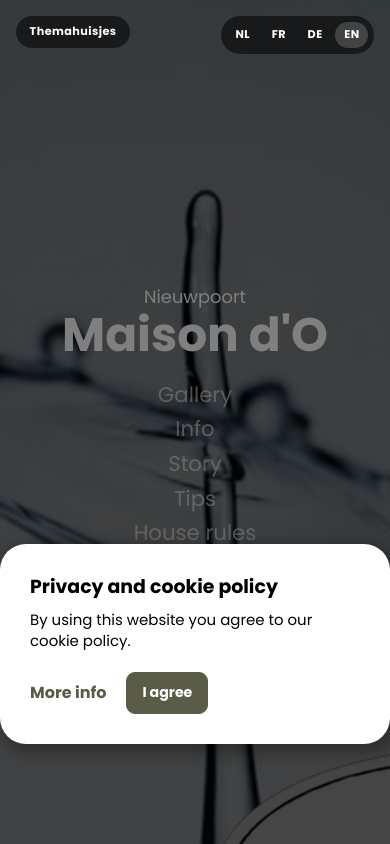
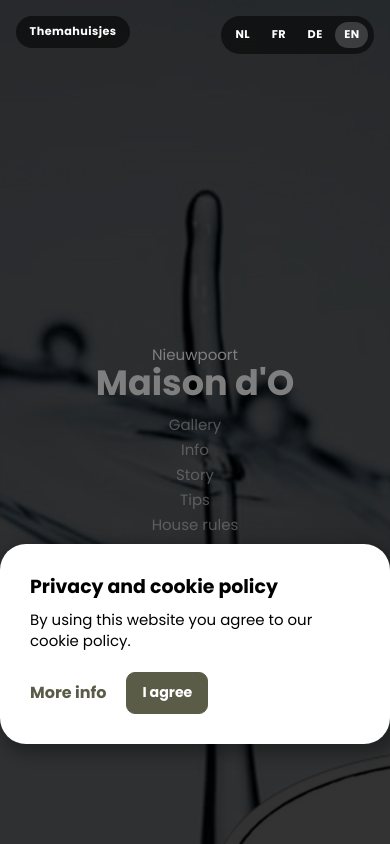
Before and after one commit to K1NGAARON/themahuisjes, a Next.js app: page /en/huisjes/maison-d-o in a window 390 px wide. Shown: the top 844 px of the page. Built offline with nearby package versions, Linux system fonts and the light colour scheme.

Commit message:
mobile fixes

```diff
--- a/src/styles/huisjes.css
+++ b/src/styles/huisjes.css
@@ -101,6 +101,7 @@ html {
 
 .container .content .item.align-center {
     align-items: center;
+    gap: 30px;
 }
 
 .container .navbar {
@@ -126,46 +127,53 @@ html {
 }
 
 .container .content .info-wrapper {
-    display: grid;
-    grid-template-columns: var(--info-icon-size) 1fr minmax(var(--info-status-size), max-content);
-    column-gap: 16px;
-    row-gap: 50px;
+    display: flex;
+    flex-direction: column;
+    gap: 50px;
     width: 60%;
-    align-items: center;
     --info-icon-size: 40px;
     --info-status-size: 30px;
 }
 
 .container .content .info-wrapper > .item {
-    display: contents;
+    display: flex;
+    flex-direction: row;
+    align-items: flex-start;
+    gap: 12px;
+    width: 100%;
+    min-width: 0;
 }
 
 .container .content .info-wrapper > .item > .icon {
-    grid-column: 1;
-    justify-self: start;
+    flex: 0 0 var(--info-icon-size);
 }
 
-.container .content .info-wrapper > .item > .info-value,
+.container .content .info-wrapper > .item > .info-value {
+    flex: 1 1 auto;
+    margin-left: auto;
+    min-width: 0;
+    text-align: right;
+}
+
 .container .content .info-wrapper > .item > .checkbox:not(.item-col) {
-    grid-column: 3;
-    justify-self: center;
+    flex: 0 0 auto;
+    margin-left: auto;
 }
 
 .container .content .info-wrapper > .item > .item-col {
-    grid-column: 2;
+    flex: 1 1 auto;
+    min-width: 0;
     display: flex;
     flex-direction: column;
     gap: 0.5em;
-    align-self: start;
 }
 
 .container .content .info-wrapper > .item > .checkbox.item-col {
-    grid-column: 3;
+    flex: 0 0 auto;
     display: flex;
     flex-direction: column;
-    align-items: center;
+    align-items: flex-end;
     gap: 0.5em;
-    align-self: start;
 }
 
 .container .content .info-wrapper > .item > .item-col p,
@@ -195,12 +203,11 @@ html {
     font-size: var(--text-info-value);
     color: var(--green);
     margin: 0;
-    text-align: center;
-    line-height: 1;
+    text-align: right;
+    line-height: 1.2;
     min-height: var(--info-status-size);
-    display: flex;
-    align-items: center;
-    justify-content: center;
+    white-space: normal;
+    overflow-wrap: anywhere;
 }
 
 .container .content .info-wrapper .item .true {
@@ -337,40 +344,116 @@ html {
 
     .container .content {
         flex-direction: column;
-        min-height: 100vh;
-        padding: 64px 24px;
+        min-height: 100svh;
+        height: auto;
+        overflow: visible;
+        box-sizing: border-box;
+        padding: 80px 20px 24px;
         align-items: stretch;
         text-align: left;
-        gap: 24px;
-        background-image: linear-gradient(
-                rgba(0, 0, 0, 0.6),
-                rgba(0, 0, 0, 0.6)
-            ),
-            var(--huisje-banner);
+        gap: 16px;
+        background: transparent;
+        isolation: isolate;
+    }
+
+    .container .content.height-fit-content {
+        min-height: 100svh;
+        height: auto;
+    }
+
+    .container .content.pd-0 {
+        min-height: 100svh;
+        height: auto;
+        padding: 0;
+        display: flex;
+        flex-direction: column;
+        justify-content: center;
+    }
+
+    .container .content.pd-0 .gallery-carousel {
+        flex: 1;
+        min-height: 0;
+        display: flex;
+        flex-direction: column;
+        justify-content: center;
+    }
+
+    .container .content::before {
+        content: "";
+        position: absolute;
+        inset: 0;
+        z-index: -2;
+        background-image: var(--huisje-banner);
         background-size: cover;
-        background-position: center;
+        background-position: center center;
         background-repeat: no-repeat;
     }
 
-    .container .content.pd-0 {
-        background-image: linear-gradient(
-                rgba(0, 0, 0, 0.45),
-                rgba(0, 0, 0, 0.45)
-            ),
-            var(--huisje-banner);
+    .container .content::after {
+        content: "";
+        position: absolute;
+        inset: 0;
+        z-index: -1;
+        background: rgba(0, 0, 0, 0.6);
+    }
+
+    .container .content .item h1 {
+        font-size: clamp(2rem, 9vw, 3rem);
+        line-height: 1.05;
+    }
+
+    .container .content .item h2 {
+        font-size: clamp(1.625rem, 7vw, 2.25rem);
+        line-height: 1.1;
+    }
+
+    .container .content .item p,
+    .container .content .item.text-list p,
+    .container .content .item.text-list ol {
+        font-size: clamp(0.9375rem, 3.4vw, 1rem);
+        line-height: 1.4;
+    }
+
+    .container .content .item.text-list li + li {
+        margin-top: 0.35em;
+    }
+
+    .container .navbar {
+        gap: 4px;
+        margin-top: 12px;
+    }
+
+    .container .navbar a {
+        font-size: clamp(0.9375rem, 3.6vw, 1.125rem);
+    }
+
+    .container .content .item {
+        flex: none;
+        width: 100%;
+        min-height: 0;
+    }
+
+    .container .content > .item + .item,
+    #verhaal.content > .item:first-child,
+    #regels.content > .item:first-child {
+        flex: 1 1 auto;
+    }
+
+    #verhaal.content > .item:last-child,
+    #regels.content > .item:last-child {
+        flex-shrink: 0;
     }
 
     .container.first-container > .content:first-child {
-        padding-top: 88px;
-        background-image: linear-gradient(
-                rgba(0, 0, 0, 0.45),
-                rgba(0, 0, 0, 0.45)
-            ),
-            var(--huisje-banner);
+        padding: 88px 20px 32px;
+        gap: 0;
+        justify-content: center;
     }
 
     .container.first-container > .content:first-child .item.bg {
         background: transparent;
+        flex: 1 1 auto;
+        justify-content: center;
     }
 
     .container.first-container .navbar {
@@ -379,12 +462,6 @@ html {
 
     .container .content + .content {
         margin-top: 0;
-    }
-
-    .container .content .item {
-        flex: none;
-        width: 100%;
-        min-height: 0;
     }
 
     .container .content .item.align-end,
@@ -407,6 +484,7 @@ html {
     .container .content .item h1,
     .container .content .item h2 {
         width: 100%;
+        flex-shrink: 0;
     }
 
     .container .content .item p,
@@ -423,11 +501,32 @@ html {
 
     .container .content .info-wrapper {
         width: 100%;
-        row-gap: 28px;
+        gap: 18px;
+        --info-icon-size: 32px;
+        --info-status-size: 22px;
+    }
+
+    .container .content .info-wrapper > .item {
+        gap: 10px;
+    }
+
+    .container .content .info-wrapper > .item > .checkbox:not(.item-col) {
+        width: var(--info-status-size);
+        display: flex;
+        justify-content: center;
     }
 
     .container .content .info-wrapper .item .info-value p {
-        text-align: center;
+        font-size: clamp(0.9375rem, 3.4vw, 1.125rem);
+    }
+
+    .gallery-carousel {
+        height: 100%;
+        --gallery-height: calc(100svh - 72px);
+    }
+
+    .gallery-carousel__dots {
+        padding: 12px 0;
     }
 }
 
@@ -438,21 +537,11 @@ html {
     }
 
     .container .content {
-        padding: 48px 24px;
-    }
-
-    .container .content.pd-0 {
-        padding: 0;
-    }
-
-    .container .content.height-fit-content {
-        padding-top: 48px;
-        padding-bottom: 48px;
+        padding: 76px 16px 20px;
     }
 
     .container.first-container > .content:first-child {
-        padding: 72px 24px 48px;
-        gap: 0;
+        padding: 84px 16px 24px;
     }
 
     .container .content .item.align-center {
```
